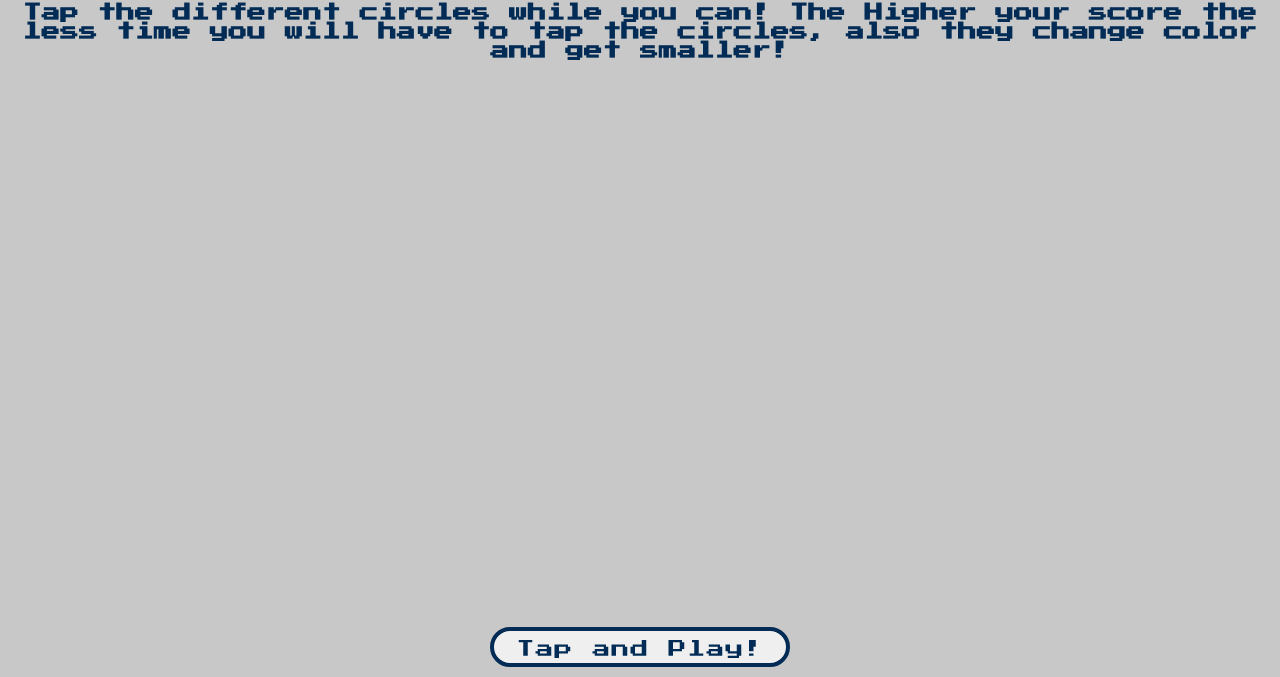
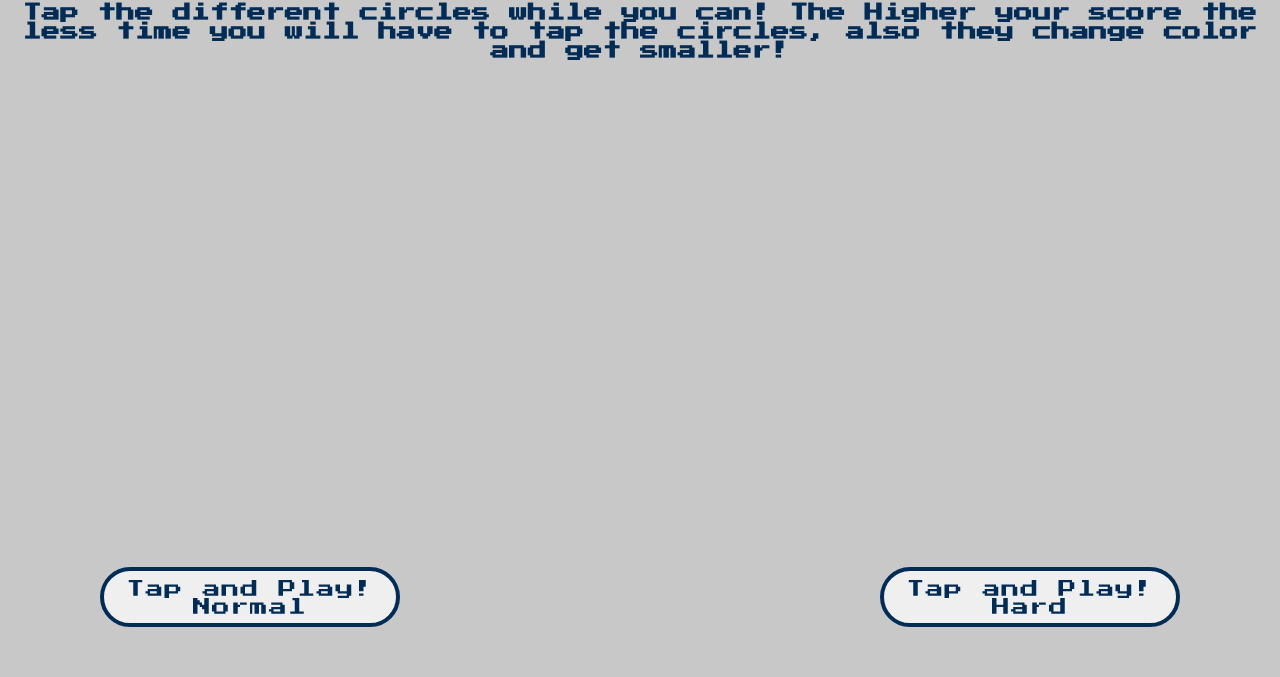
Before and after one commit to matiasconsiglio/project-2, a plain HTML site: page index.html in a window 1280 px wide. Shown: the part 123-800 px from the top of the page. Drawn offline with Linux system fonts and the light colour scheme.

Commit message:
Add Second button for hard difficulty

```diff
--- a/assets/css/style.css
+++ b/assets/css/style.css
@@ -56,12 +56,23 @@ body{
 
 .container{
     margin-top: 10px;
-    display: flex;
+    margin-left: 100px;
+    /*display: flex;
     align-items: center;
-    justify-content: center;
+    justify-content: center;*/
+    float:left;
 }
 
-#button{
+.containerTwo{
+    margin-top: 10px;
+    margin-right: 100px;
+    /*display: flex;
+    align-items: center;
+    justify-content: center;*/
+    float:right;
+}
+
+#button, #buttonTwo{
     color: rgb(2, 44, 85);
     border: 4px solid rgb(2, 44, 85);;
     border-radius: 50px;
@@ -72,7 +83,8 @@ body{
     cursor: pointer;
     position: inherit;
     width: 300px;
-    height: 40px;
+    height: 60px;
+
 }
 
 .score{
--- a/assets/js/script.js
+++ b/assets/js/script.js
@@ -4,8 +4,14 @@ const scoreboard = document.querySelector('.scoreboard');
 const gamePlay = document.querySelector('.gamePlay');
 const score = document.querySelector('.score');
 const button = document.getElementById('button');
+
+
+
 let circleClick;
-let time = 0;
+let time=0;
+let points=0;
+let chance={};
+let gameTimespace={};
 button.addEventListener('click', tapAndPlay);//used to listen when the user press the button to start the game.
 
 function tapAndPlay(){//inmediate effect of pressing the play button, clean page for game, calls for gameStart function to start the game.
@@ -14,29 +20,19 @@ function tapAndPlay(){//inmediate effect of pressing the play button, clean page
     button.style.display='none';
     gameStart();
     points=0;
-
-
 }
 
 function randomNumber(n){//function that generates an interger random number between 0 and n.
-    let random = Math.floor(Math.random()*n)
+    let random = Math.floor(Math.random()*n);
     return random;
 }
 
-let gameTimespace = {};
-let points = 0;
-
 function gameStart(){//function that calls in action de circle that the user need to press in the game, it will appear in time by a random number between 0 and 3000 miliseconds
-
     gameTimespace = setTimeout(circle, randomNumber(2000 - points*15));
     circleClick = false;
-
 }
 
-let chance={};
-
 function circle(){
-
     let e = document.createElement('div');
     e.classList.add('circle');
     e.style.height = (125 -1.24*points)+'px';
@@ -46,24 +42,14 @@ function circle(){
     e.style.top = (randomNumber((gamePlay.clientHeight) +1 - 250)) + 'px';
     e.start = new Date().getTime();
     gamePlay.appendChild(e);
-
     e.addEventListener('click',tap)
-
     circleClick = false;
     chance = setTimeout(function (){
     e.style.display ='inline';
-    if (circleClick === false){
-        reset();}
-    }
-    ,1000 - points*8);
-    //if (circleClick = true){
-       // ;
-        //return circleClick;
-    //}
-
-
+        if (circleClick === false){
+            reset();}
+        },1000 - points*8);
 }
-
 
 function count(points){
     return points;
@@ -74,20 +60,16 @@ function tap(){
     clearTimeout(gameTimespace);
     clearTimeout(chance);
     gamePlay.children[0].remove();
-    points++
+    points++;
     gameTimespace = setTimeout(circle, randomNumber(2000 - points*15));
-    score.innerHTML=` ${count(points)} `
-
+    score.innerHTML=` ${count(points)} `;
 }
 
 function reset(){
-
     gamePlay.children[0].remove();
     clearTimeout(gameTimespace);
     clearTimeout(chance);
     score.innerHTML='';
     instructions.innerHTML=`You Lost... Your Score: ${count(points)} `;
     button.style.display='block';
-    //points = 0;` ${count(points)} `
-
 }
--- a/index.html
+++ b/index.html
@@ -4,18 +4,19 @@
     <meta charset="UTF-8">
     <meta http-equiv="X-UA-Compatible" content="IE=edge">
     <meta name="viewport" content="width=device-width, initial-scale=1.0">
-    <!-- fonts links-->
+    <meta name="description" content="TaPlay, tap as much circles as you can!">
+    <meta name="keywords" content="Game, Tap, Tap Tap, Play, Tap game, tapping.">
     <link rel="stylesheet" href="assets/css/style.css">
     <title>TaPlay</title>
 </head>
 <body>
-
-    <h1 class="heading">TaPlay</h1> <!-- se mantiene durante todo el juego-->
-    <img class="logo" src="assets/images/cursor.png" alt="logo"> <!-- se mantiene durante todo el juego-->
+    <h1 class="heading">TaPlay</h1>
+    <img class="logo" src="assets/images/cursor.png" alt="logo">
     <h3 class="instructions">Tap the different circles while you can! The Higher your score the less time you will have to tap the circles, also they change color and get smaller!</h3>
     <div class="gamePlay"></div>
     <footer class="footer">
-        <div class="container"><button id="button">Tap and Play!</button></div>
+        <div class="container"><button id="button">Tap and Play! Normal</button></div>
+        <div class="containerTwo"><button id="buttonTwo">Tap and Play! Hard</button></div>
         <h4 class="score"></h4>
     </footer>
     <script src="assets/js/script.js"></script>
```
Also changed, not shown: 1 other file.
